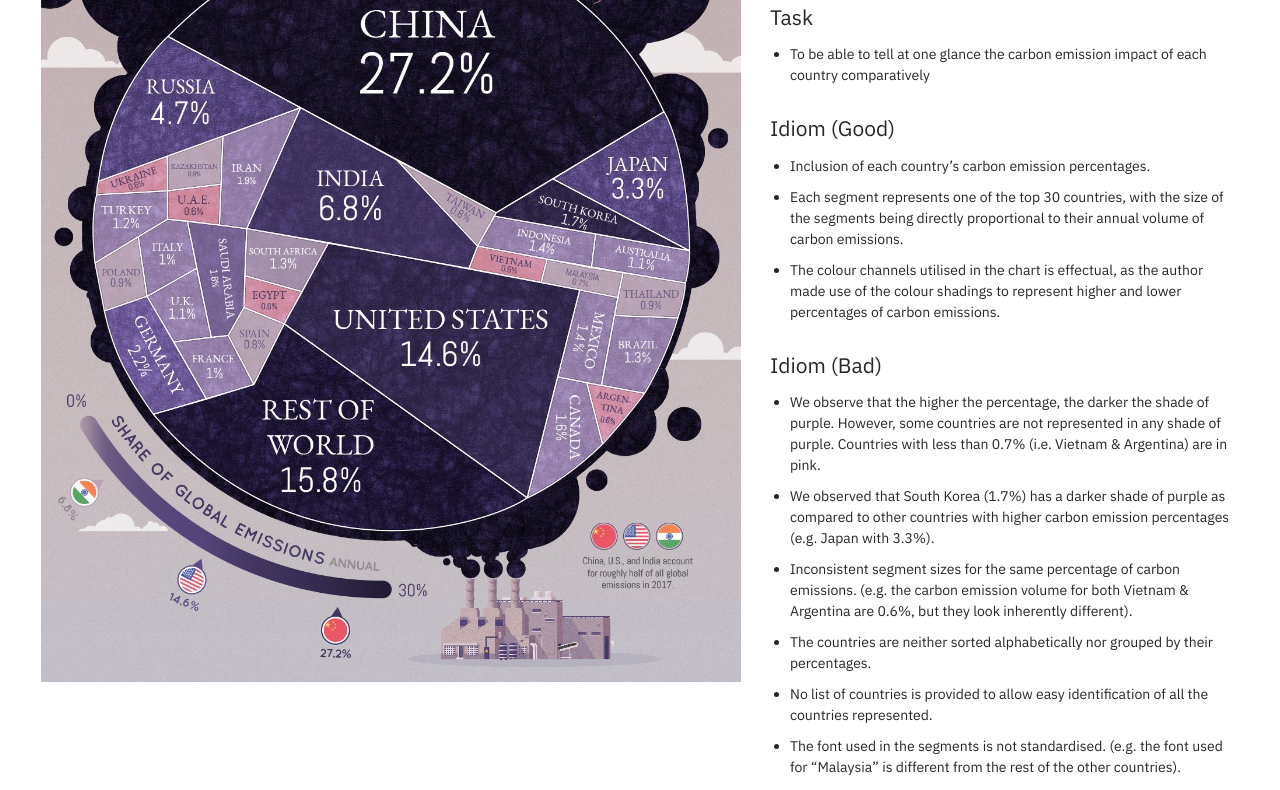
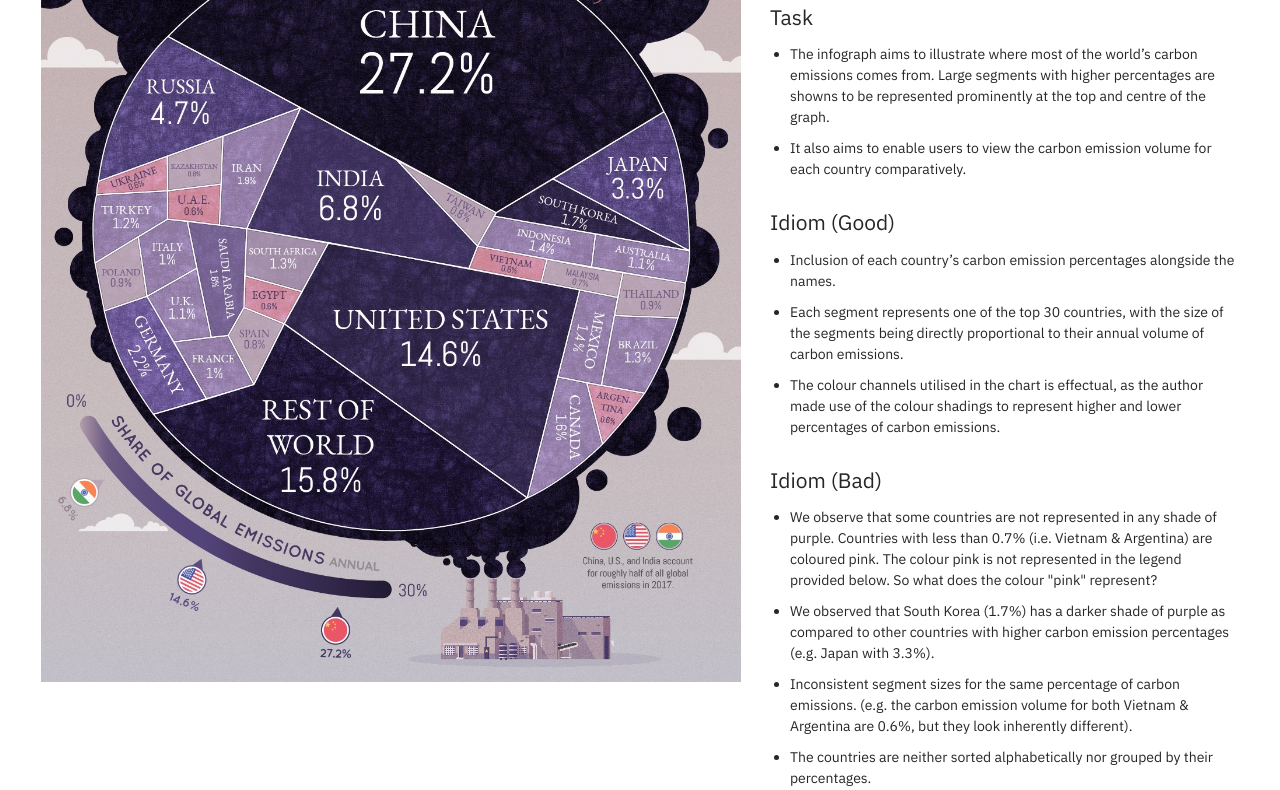
Before and after one commit to 1702538/CSC3007-project, a React (Create React App) app: page / in a window 1280 px wide. Shown: the part 1260-2050 px from the top of the page. Built offline with nearby package versions, Linux system fonts and the light colour scheme.

Commit message:
Update MilestoneOneComponent.js

```diff
--- a/src/Components/MilestoneOneComponent.js
+++ b/src/Components/MilestoneOneComponent.js
@@ -129,8 +129,8 @@ function MilestoneOne() {
                 </h2>
                 <ul>
                   <li>
-                    The infograph aims to illustrate where majority of the
-                    world’s carbon emissions came from.
+                    Data used is identified as "ratio" data, as the volumes are
+                    represented in percentages (%).
                   </li>
                   <li>
                     The visualisation is designed to highlight the top "heavy
@@ -152,8 +152,14 @@ function MilestoneOne() {
                 </h2>
                 <ul>
                   <li>
-                    To be able to tell at one glance the carbon emission impact
-                    of each country comparatively
+                    The infograph aims to illustrate where most of the world’s
+                    carbon emissions comes from. Large segments with higher
+                    percentages are showns to be represented prominently at the
+                    top and centre of the graph.
+                  </li>
+                  <li>
+                    It also aims to enable users to view the carbon emission
+                    volume for each country comparatively.
                   </li>
                 </ul>
               </tr>
@@ -170,7 +176,8 @@ function MilestoneOne() {
                 </h2>
                 <ul>
                   <li>
-                    Inclusion of each country’s carbon emission percentages.
+                    Inclusion of each country’s carbon emission percentages
+                    alongside the names.
                   </li>
                   <li>
                     Each segment represents one of the top 30 countries, with
@@ -198,10 +205,11 @@ function MilestoneOne() {
                 </h2>
                 <ul>
                   <li>
-                    We observe that the higher the percentage, the darker the
-                    shade of purple. However, some countries are not represented
-                    in any shade of purple. Countries with less than 0.7% (i.e.
-                    Vietnam & Argentina) are in pink.
+                    We observe that some countries are not represented in any
+                    shade of purple. Countries with less than 0.7% (i.e. Vietnam
+                    & Argentina) are coloured pink. The colour pink is not
+                    represented in the legend provided below. So what does the
+                    colour "pink" represent?
                   </li>
                   <li>
                     We observed that South Korea (1.7%) has a darker shade of
@@ -222,9 +230,9 @@ function MilestoneOne() {
                     identification of all the countries represented.
                   </li>
                   <li>
-                    The font used in the segments is not standardised. (e.g. the
-                    font used for “Malaysia” is different from the rest of the
-                    other countries).
+                    The font and size of the text are not standardised. (e.g.
+                    the font used for “Malaysia” is different from the rest of
+                    the other countries).
                   </li>
                   <li>
                     The unit of measurement used to represent “Metric Tons of
```
